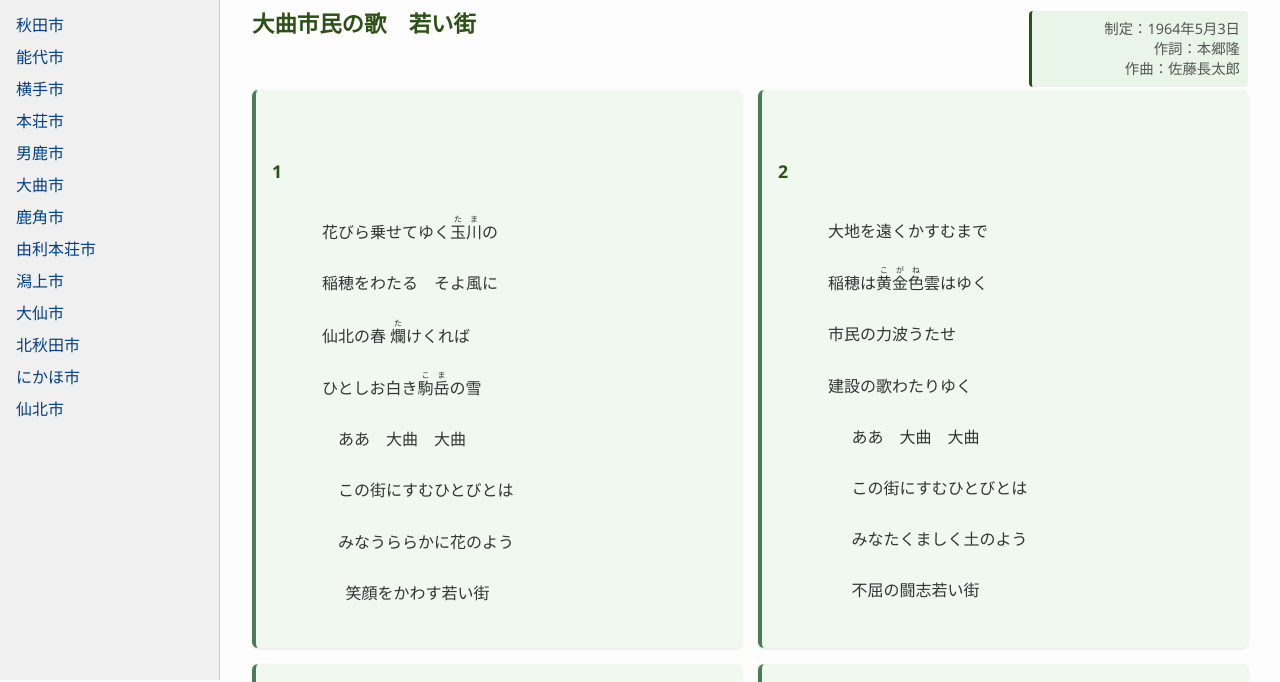
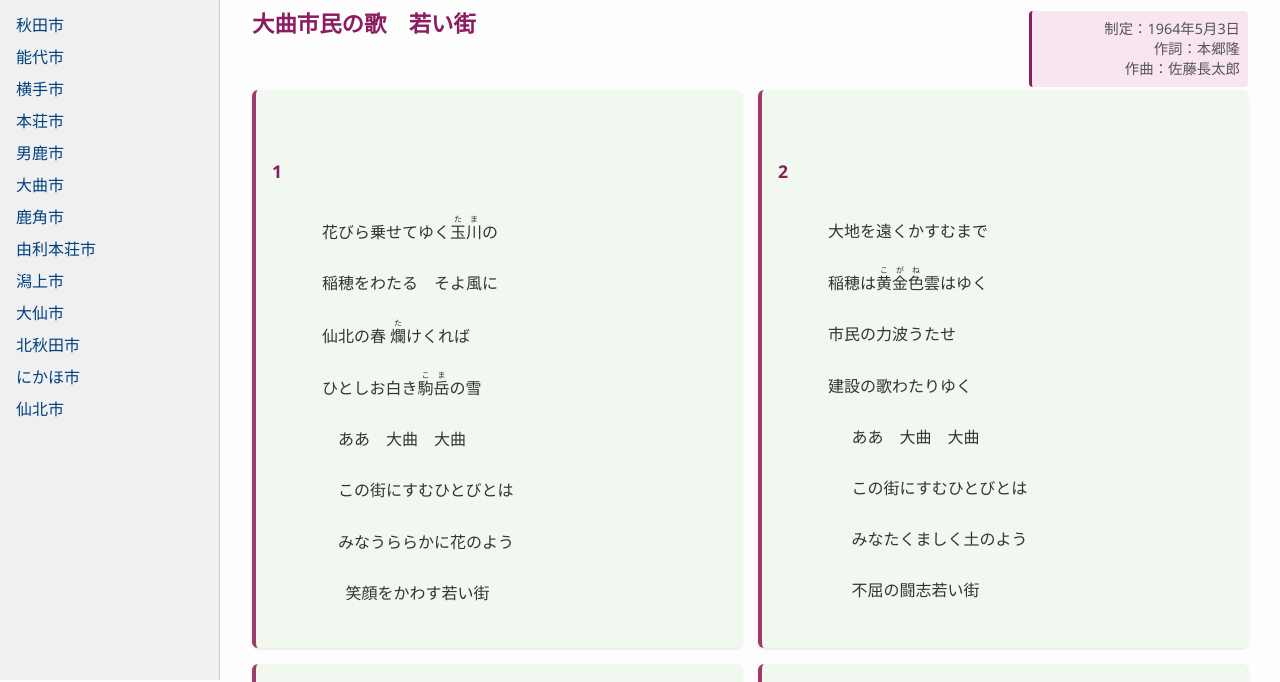
Before and after one commit to Unbekannt1871/Municipal-Anthems, a plain HTML site: page 05-omagari.html in a window 1280 px wide. Shown: the part 120-802 px from the top of the page. Drawn offline with Linux system fonts and the light colour scheme.

Commit message:
Update 05-omagari.html

```diff
--- a/05-omagari.html
+++ b/05-omagari.html
@@ -65,7 +65,7 @@
     .song-section h2 {
       font-size: 1.4rem;
       margin-bottom: 0.3rem;
-      color: #2d5016;
+      color: #8b1c62;
     }
     .song-meta-block {
       position: absolute;
@@ -76,10 +76,10 @@
       text-align: right;
       line-height: 1.4;
       width: 200px;
-      background-color: #e8f5e8;
+      background-color: #f8e5f0;
       padding: 0.5rem;
       border-radius: 4px;
-      border-left: 3px solid #2d5016;
+      border-left: 3px solid #8b1c62;
     }
 
     .lyrics-grid {
@@ -130,7 +130,7 @@
       border-radius: 6px;
       white-space: pre-wrap;
       line-height: 1.6;
-      border-left: 4px solid #4a7c59;
+      border-left: 4px solid #a03a6d;
       transition: all 0.3s ease;
       box-shadow: 0 1px 3px rgba(0,0,0,0.1);
     }
@@ -142,22 +142,22 @@
 
     .verse-number {
       font-weight: bold;
-      color: #2d5016;
+      color: #8b1c62;
       margin-bottom: 0.5rem;
       display: block;
       font-size: 1.1em;
     }
 
     .footnote {
-      border-top: 1px solid #4a7c59;
+      border-top: 1px solid #a03a6d;
       margin-top: 3rem;
       padding-top: 1rem;
       font-size: 0.85rem;
       color: #444;
-      background-color: #e8f5e8;
+      background-color: #f8e5f0;
       padding: 1rem;
       border-radius: 4px;
-      border-left: 3px solid #2d5016;
+      border-left: 3px solid #8b1c62;
     }
 
     /* レスポンシブ対応 */
```
